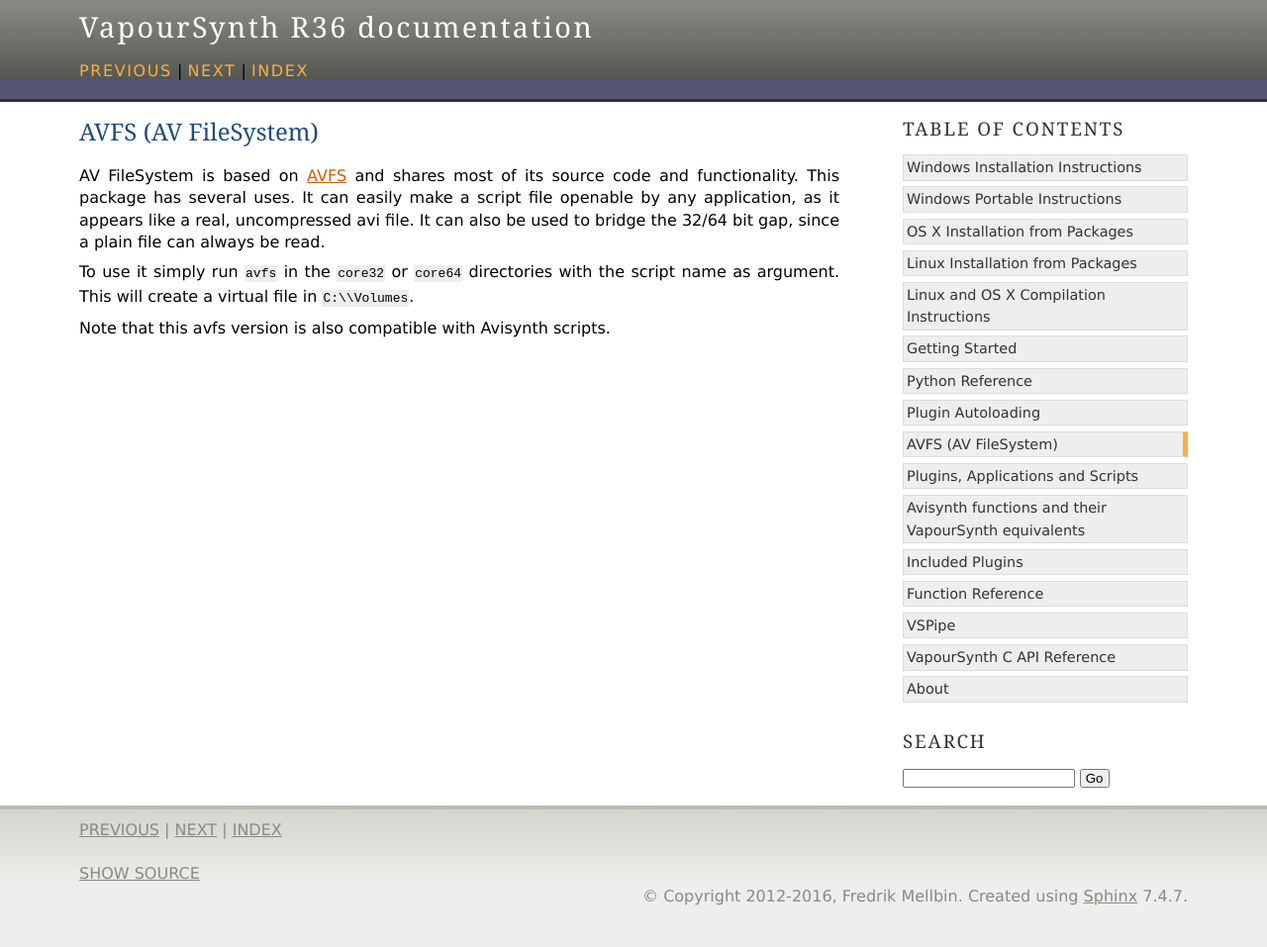
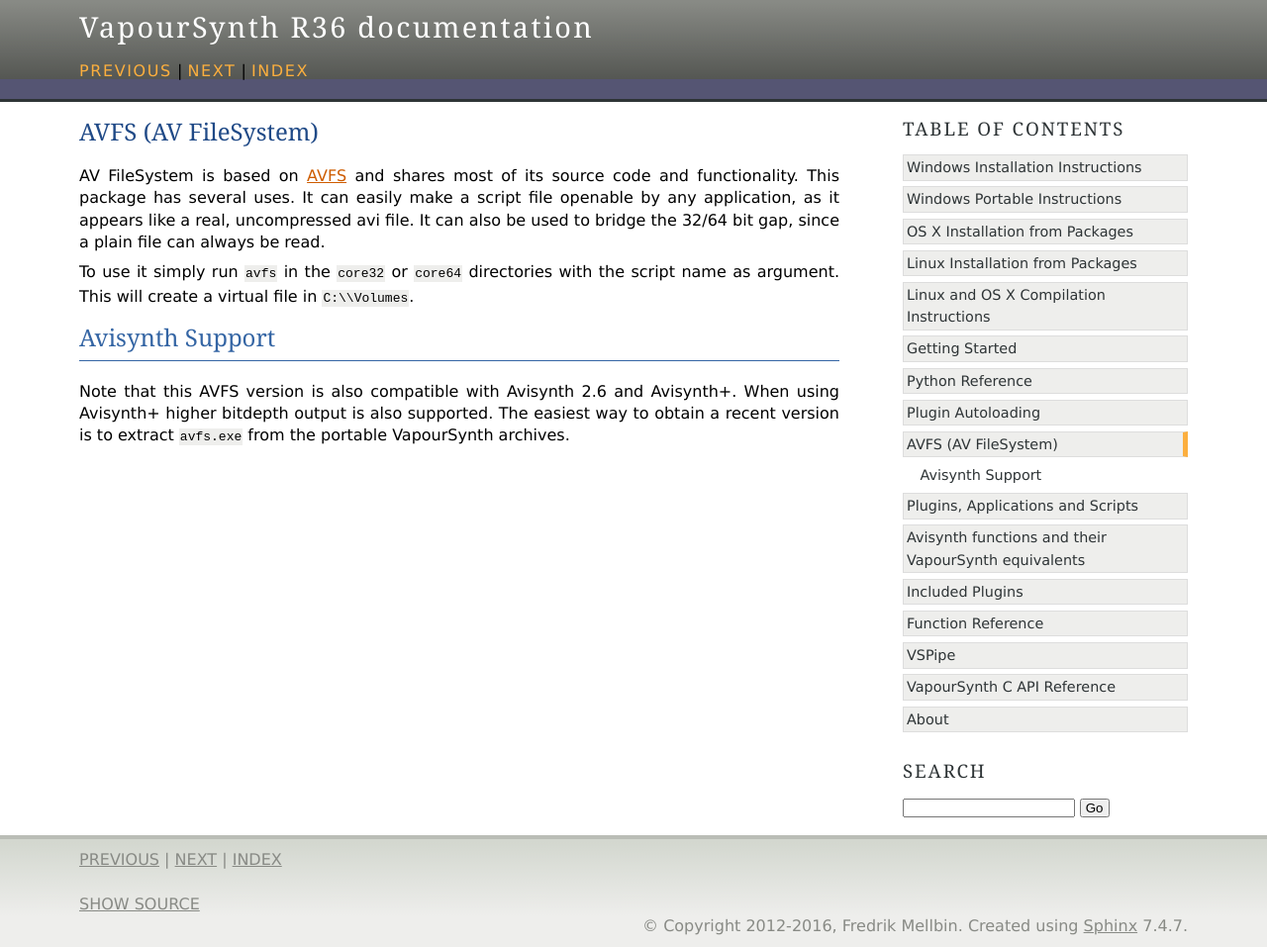
Before and after one commit to vapoursynth/vapoursynth, a Sphinx documentation site: the page built from doc/avfs.rst, in a window 1280 px wide. Shown: the whole page at 99% size. Built offline with Sphinx 7.4.7, drawn with Linux system fonts in a browser that asks for light colours; formulas are drawn with MathJax 3; before the commit the page ends 927 px from its top, so only the background shows below that.

Commit message:
Document avfs with avisynth

```diff
--- a/doc/avfs.rst
+++ b/doc/avfs.rst
@@ -10,4 +10,8 @@
 To use it simply run ``avfs`` in the ``core32`` or ``core64`` directories with the script name as argument.
 This will create a virtual file in ``C:\\Volumes``.
 
-Note that this avfs version is also compatible with Avisynth scripts.
+Avisynth Support
+################
+Note that this AVFS version is also compatible with Avisynth 2.6 and Avisynth+. When using Avisynth+
+higher bitdepth output is also supported. The easiest way to obtain a recent version is to extract
+``avfs.exe`` from the portable VapourSynth archives.
```
